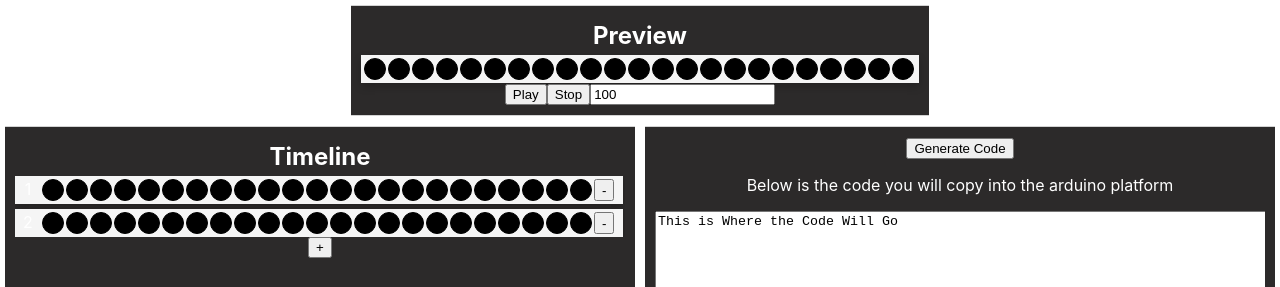
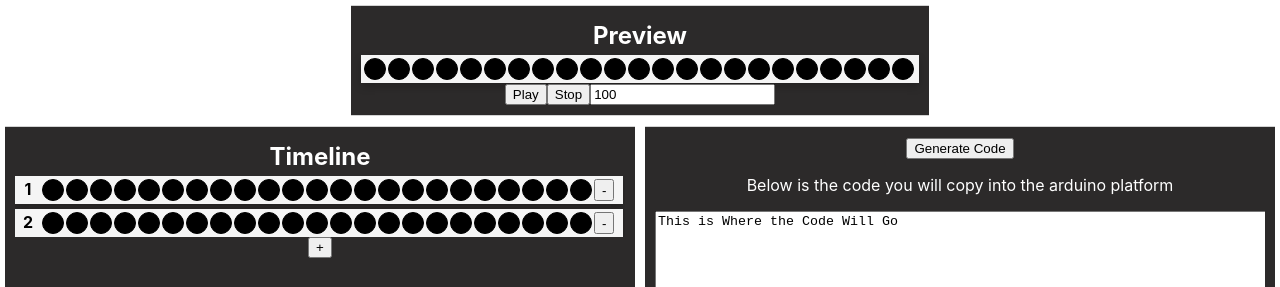
Before and after one commit to mjcolin/lightanimator, a React (Create React App) app: page / in a window 1280 px wide. Shown: the top 287 px of the page. Built offline with nearby package versions, Linux system fonts and the light colour scheme.

Commit message:
added frame number colors as black

```diff
--- a/src/components/Frame.module.css
+++ b/src/components/Frame.module.css
@@ -11,6 +11,8 @@
     /*border: 2px dotted rgb(163, 163, 165);*/
     background-color: whitesmoke;
     box-shadow: 0 4px 8px 0 rgba(0,0,0,0.2);
+    color: black;
+    font-weight: bolder;
 
 }
 .pixel{
```
